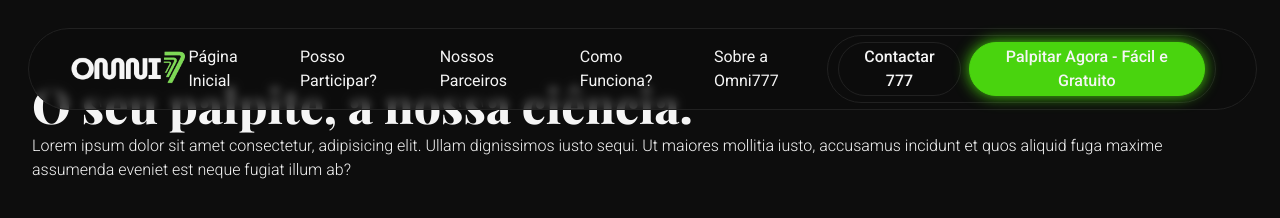
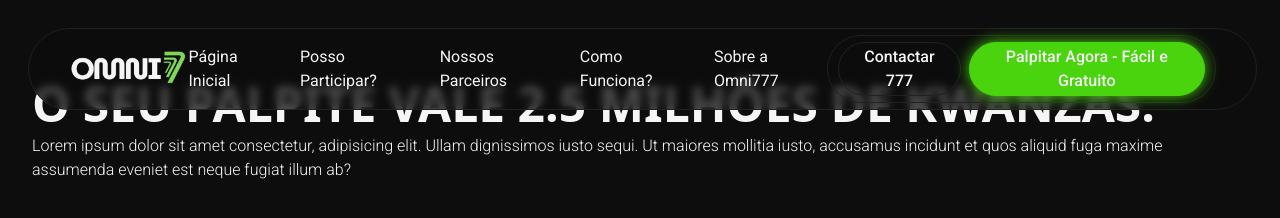
Before and after one commit to C4L3B3666/Omni777, a website: page index.html in a window 1280 px wide. Drawn offline with nearby package versions, Linux system fonts and the light colour scheme; a web font is replaced by a local one.

Commit message:
texto hero 2.0

```diff
--- a/index.html
+++ b/index.html
@@ -38,7 +38,7 @@
 
     <section class="secao pt-20 px-8 h-screen">
         <div class="flex flex-col gap-1.5">
-            <h1 class="font-play text-[#F5F5F5] font-extrabold text-5xl">O seu palpite, a nossa ciência.</h1>
+            <h1 class="font-museo text-[#F5F5F5] font-extrabold text-5xl uppercase">O seu palpite vale 2.5 milhões de kwanzas.</h1>
             <p class="font-roboto text-[#F5F5F5] font-light">Lorem ipsum dolor sit amet consectetur, adipisicing elit. Ullam dignissimos iusto sequi. Ut maiores mollitia iusto, accusamus incidunt et quos aliquid fuga maxime assumenda eveniet est neque fugiat illum ab?</p>
         </div>
     </section>
```
Also changed, not shown: assets/css/output.css.
